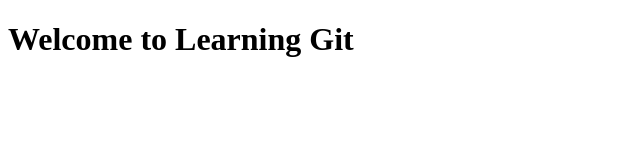
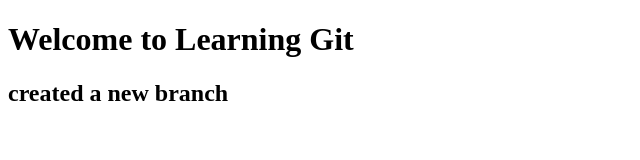
Before and after one commit to sathishlxg/Angular-Typescript-RequireJS, a plain HTML site: page index.html in a window 1280 px wide. Shown: the whole page, without its empty margins (0-640 px from the left). Drawn offline with Linux system fonts and the light colour scheme.

Commit message:
updated with a new branch

```diff
--- a/index.html
+++ b/index.html
@@ -5,5 +5,6 @@
 </head>
 <body>
 <h1> Welcome to Learning Git</h1>
+<h2> created a new branch </h2>
 </body>
 </html>
```
